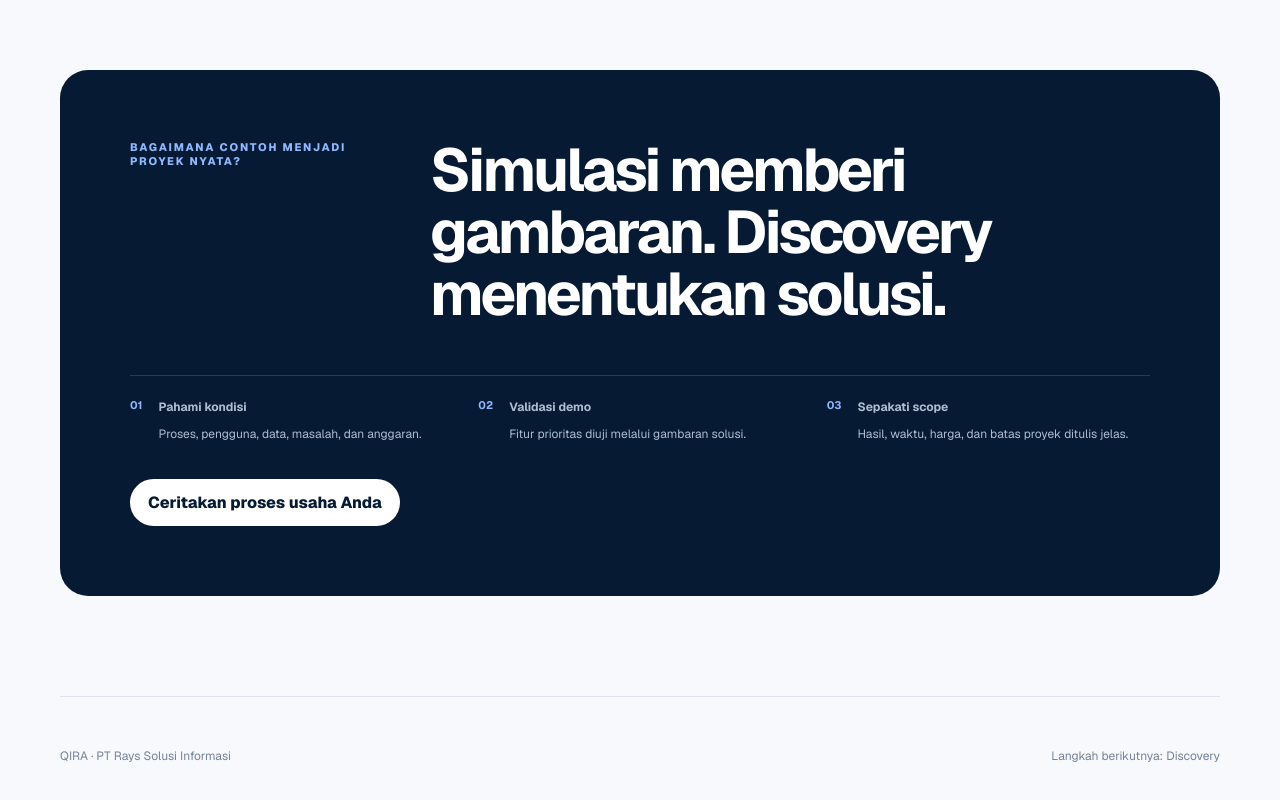
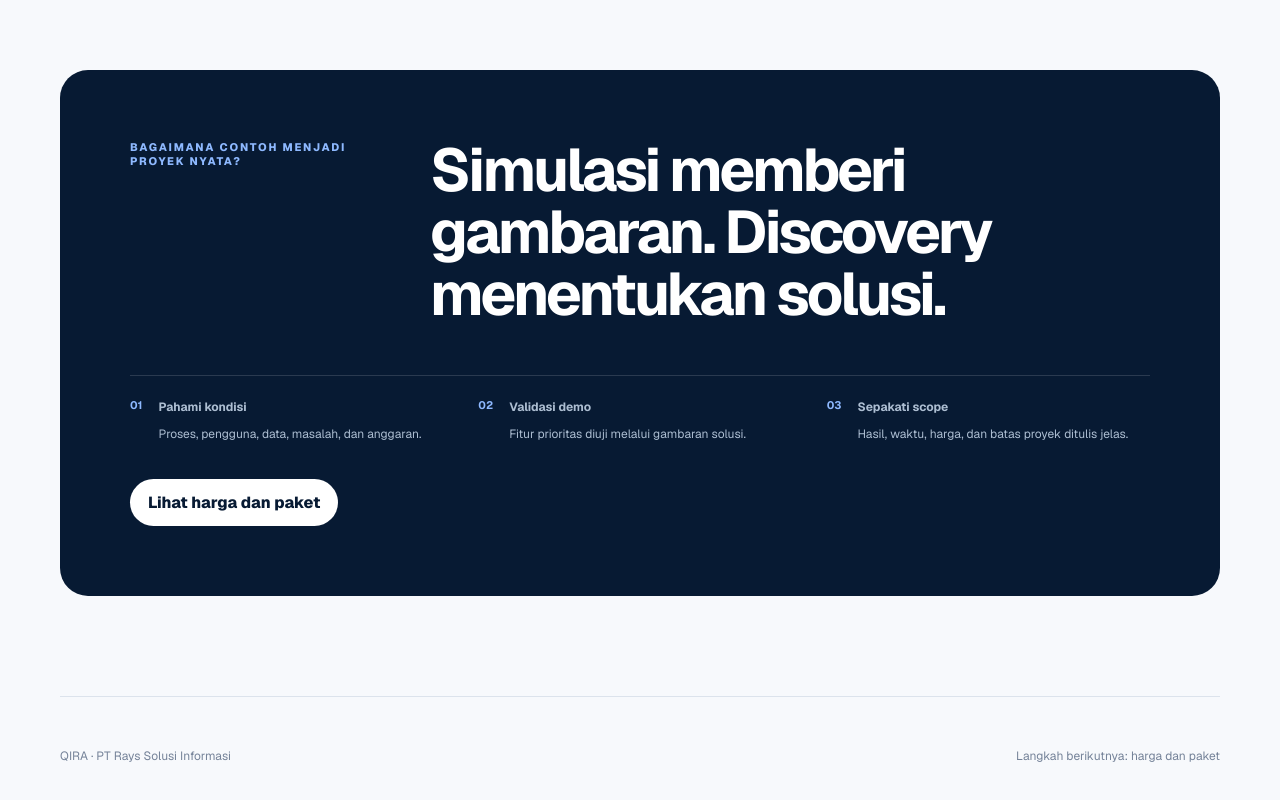
Before and after one commit to fransiskusmahendra/qira-platform, a Next.js app in the folder apps/public-web/: page /contoh-penerapan in a window 1280 px wide. Shown: the part 3820-4620 px from the top of the page. Built offline with nearby package versions, Linux system fonts and the light colour scheme.

Commit message:
Show how QIRA helps before pricing (#57)
* refactor: reorder apps/public-web/app/PersonalizedDemo.tsx

* refactor: reorder apps/public-web/app/coba-masalah/page.tsx

* refactor: reorder apps/public-web/app/contoh-penerapan/page.tsx

* refactor: reorder apps/public-web/app/harga/page.tsx

```diff
--- a/apps/public-web/app/PersonalizedDemo.tsx
+++ b/apps/public-web/app/PersonalizedDemo.tsx
@@ -51,7 +51,7 @@ export function PersonalizedDemo() {
     </form>
     {profile ? <div className={styles.result} aria-live="polite">
       <div className={styles.story}><span>Rekomendasi untuk</span><h3>{profile.name}</h3><p>{profile.problem}</p><div><small>Paket yang mungkin sesuai</small><strong>{profile.packageName}</strong></div></div>
-      <div className={styles.dashboard}><div className={styles.dashTop}><div><small>Preview rekomendasi</small><h3>{profile.title}</h3></div><span>Detail setelah Discovery</span></div><p>Demo dashboard yang detail, modul, alur operasional, proposal, dan estimasi harga akan dibuat setelah Anda menyelesaikan Discovery.</p><div className={styles.modules}>{profile.modules.slice(0,3).map((item,index)=><span key={item}><i>{index+1}</i>{item}</span>)}</div><Link href="/harga">Lihat harga dan paket <b>→</b></Link></div>
+      <div className={styles.dashboard}><div className={styles.dashTop}><div><small>Preview rekomendasi</small><h3>{profile.title}</h3></div><span>Detail setelah Discovery</span></div><p>Demo dashboard yang detail, modul, alur operasional, proposal, dan estimasi harga akan dibuat setelah Anda menyelesaikan Discovery.</p><div className={styles.modules}>{profile.modules.slice(0,3).map((item,index)=><span key={item}><i>{index+1}</i>{item}</span>)}</div><Link href="/contoh-penerapan">Lihat cara QIRA membantu <b>→</b></Link></div>
     </div>:<div className={styles.empty}><span>✦</span><p>Demo personalmu akan muncul di sini setelah kamu menceritakan usaha.</p></div>}
     <p className={styles.disclosure}>Demo dibuat dari pola kebutuhan umum dan data simulasi. Rancangan final ditentukan setelah discovery bersama QIRA.</p>
   </section>;
--- a/apps/public-web/app/coba-masalah/page.tsx
+++ b/apps/public-web/app/coba-masalah/page.tsx
@@ -10,6 +10,6 @@ export default function ProblemExperiencePage() {
     <nav className="nav shell"><Link className="brand" href="/">QIRA<span>.</span></Link></nav>
     <header className="subpageIntro shell"><p className="kicker">Langkah 1 · Kenali peluangnya</p><h1>Mulai dari satu masalah yang paling menghambat.</h1><p>Bagian ini hanya memberi rekomendasi singkat. Prototype yang lengkap dibuat setelah Discovery agar sesuai dengan data, role, workflow, dan aturan usaha Anda.</p></header>
     <PersonalizedDemo />
-    <footer className="footer shell"><span>QIRA · Your Business, Understood.</span><span>Langkah berikutnya: harga dan paket</span></footer>
+    <footer className="footer shell"><span>QIRA · Your Business, Understood.</span><span>Langkah berikutnya: cara QIRA membantu</span></footer>
   </main>;
 }
--- a/apps/public-web/app/contoh-penerapan/page.tsx
+++ b/apps/public-web/app/contoh-penerapan/page.tsx
@@ -100,10 +100,10 @@ export default function CaseStudiesPage() {
       <section className={styles.method}>
         <div><p>Bagaimana contoh menjadi proyek nyata?</p><h2>Simulasi memberi gambaran. Discovery menentukan solusi.</h2></div>
         <ol><li><b>01</b><span><strong>Pahami kondisi</strong>Proses, pengguna, data, masalah, dan anggaran.</span></li><li><b>02</b><span><strong>Validasi demo</strong>Fitur prioritas diuji melalui gambaran solusi.</span></li><li><b>03</b><span><strong>Sepakati scope</strong>Hasil, waktu, harga, dan batas proyek ditulis jelas.</span></li></ol>
-        <Link href="/discovery">Ceritakan proses usaha Anda</Link>
+        <Link href="/harga">Lihat harga dan paket</Link>
       </section>
 
-      <footer className={styles.footer}><span>QIRA · PT Rays Solusi Informasi</span><span>Langkah berikutnya: Discovery</span></footer>
+      <footer className={styles.footer}><span>QIRA · PT Rays Solusi Informasi</span><span>Langkah berikutnya: harga dan paket</span></footer>
     </main>
   );
 }
--- a/apps/public-web/app/harga/page.tsx
+++ b/apps/public-web/app/harga/page.tsx
@@ -9,8 +9,8 @@ export default function PricingPage() {
   return <main>
     <nav className="nav shell"><Link className="brand" href="/">QIRA<span>.</span></Link></nav>
     <header className="subpageIntro shell"><p className="kicker">Harga perkenalan QIRA</p><h1>Pilih tingkat solusi, bukan daftar fitur yang membingungkan.</h1><p>Harga final mengikuti prototype dan scope yang disepakati setelah Discovery.</p></header>
-    <section className="packages shell"><div className="packageGrid">{PROPOSAL_PACKAGES.map((item) => <article className="packageCard" key={item.id}><p className="packageLabel">Proyek portofolio terbatas</p><h3>{item.name}</h3><p className="packageTagline">{item.tagline}</p><div className="packagePrice"><span>{item.priceLabel}</span><strong>{rupiah.format(item.introductoryPriceIdr)}</strong></div><ul>{item.deliverables.map((deliverable) => <li key={deliverable}>{deliverable}</li>)}</ul><div className="packageMeta"><span>{item.durationWeeks[0]}–{item.durationWeeks[1]} minggu</span><span>{item.revisions}x revisi</span><span>{item.supportDays} hari dukungan awal</span></div></article>)}</div><div className="packageCta"><Link className="primaryButton" href="/contoh-penerapan">Lihat cara QIRA membantu</Link></div><p className="pricingNote">Domain, hosting, layanan pihak ketiga, integrasi berbayar, dan perubahan di luar scope tidak termasuk kecuali tertulis dalam proposal final.</p></section>
+    <section className="packages shell"><div className="packageGrid">{PROPOSAL_PACKAGES.map((item) => <article className="packageCard" key={item.id}><p className="packageLabel">Proyek portofolio terbatas</p><h3>{item.name}</h3><p className="packageTagline">{item.tagline}</p><div className="packagePrice"><span>{item.priceLabel}</span><strong>{rupiah.format(item.introductoryPriceIdr)}</strong></div><ul>{item.deliverables.map((deliverable) => <li key={deliverable}>{deliverable}</li>)}</ul><div className="packageMeta"><span>{item.durationWeeks[0]}–{item.durationWeeks[1]} minggu</span><span>{item.revisions}x revisi</span><span>{item.supportDays} hari dukungan awal</span></div></article>)}</div><div className="packageCta"><Link className="primaryButton" href="/discovery">Mulai Discovery</Link></div><p className="pricingNote">Domain, hosting, layanan pihak ketiga, integrasi berbayar, dan perubahan di luar scope tidak termasuk kecuali tertulis dalam proposal final.</p></section>
     <section className="care shell"><div className="sectionHeading"><div><p className="kicker">Managed by QIRA</p><h2>Dukungan setelah Go Live bersifat opsional.</h2></div><p>Subscription hanya mencakup dukungan dalam scope paket. Fitur baru menggunakan quotation terpisah.</p></div><div className="careGrid">{CARE_PLANS.map((plan) => <article key={plan.name}><h3>{plan.name}</h3><strong>{plan.priceRange}</strong><p>{plan.outcome}</p></article>)}</div></section>
-    <footer className="footer shell"><span>QIRA · PT Rays Solusi Informasi</span><span>Langkah berikutnya: cara QIRA membantu</span></footer>
+    <footer className="footer shell"><span>QIRA · PT Rays Solusi Informasi</span><span>Langkah berikutnya: Discovery</span></footer>
   </main>;
 }
```
